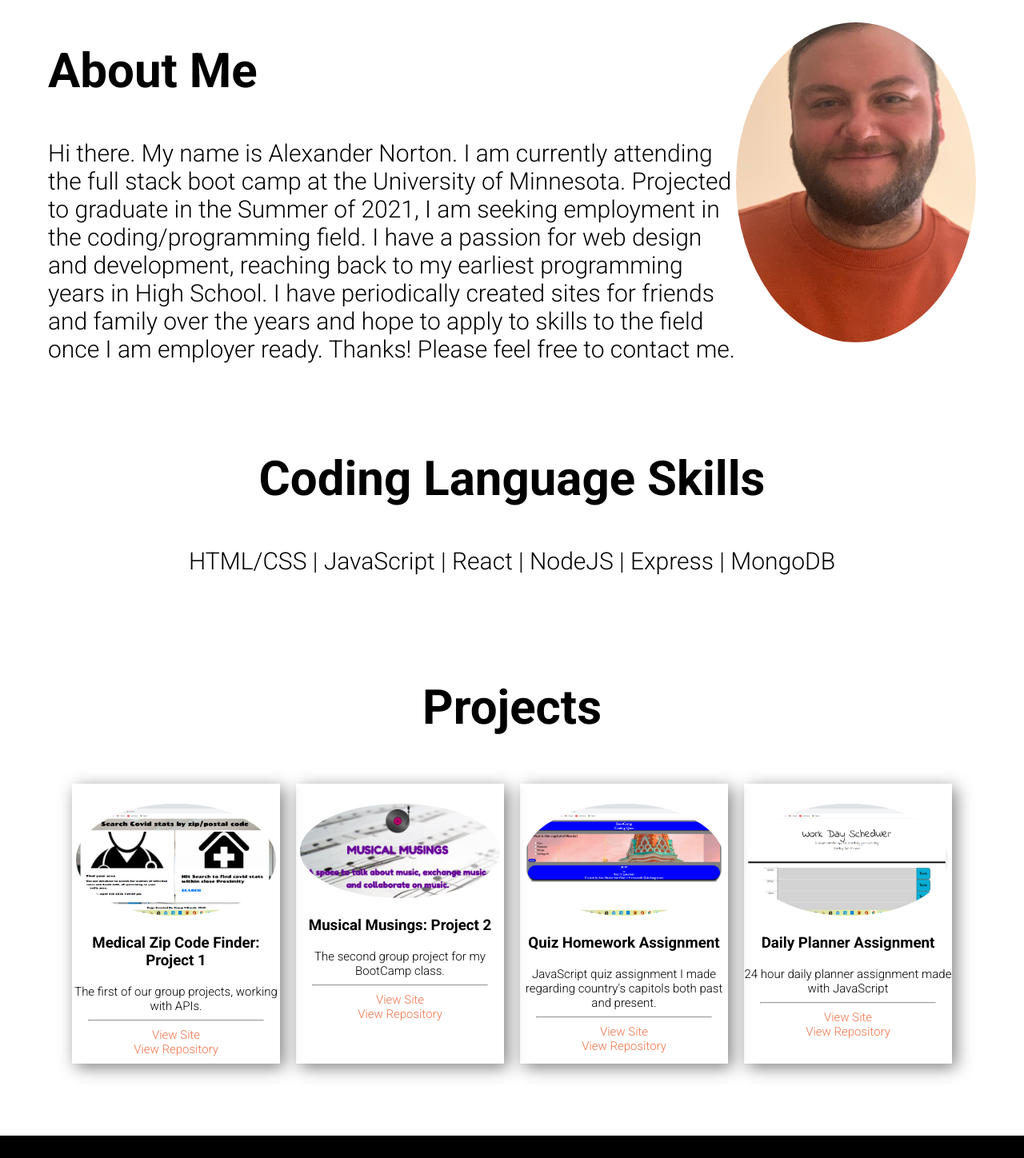
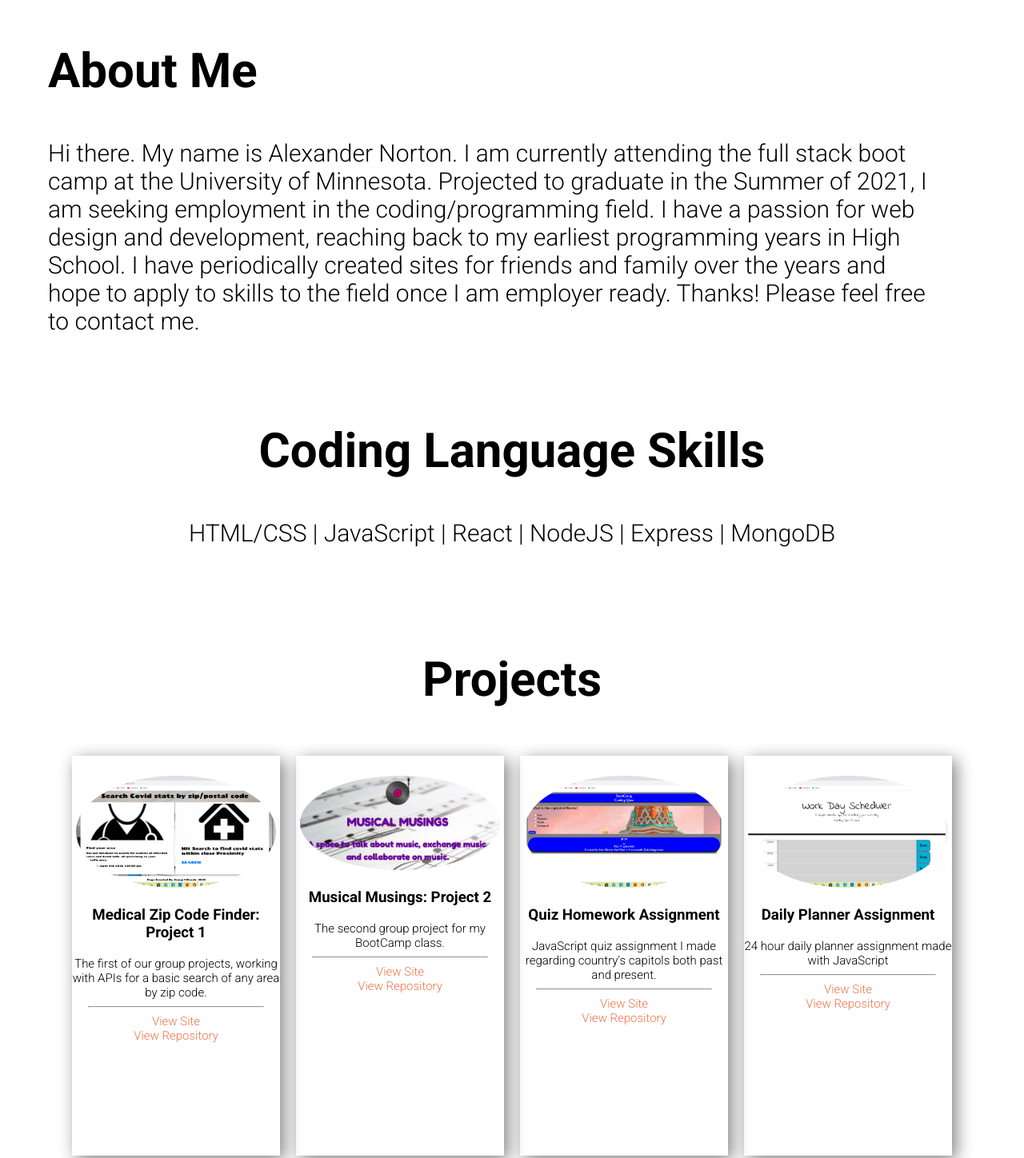
Before and after one commit to atn362/updated-portfolio, a plain HTML site: page index.html in a window 1280 px wide. Shown: the part 857-2305 px from the top of the page at 80% size. Drawn offline with Linux system fonts and the light colour scheme.

Commit message:
updated cards for portfolio submission

```diff
--- a/assets/styles.css
+++ b/assets/styles.css
@@ -149,7 +149,7 @@ p {
 
 .project-card {
   width: 300px;
-  height: 350px;
+  height: 500px;
   box-shadow: 5px 5px 20px gray;
   margin: 10px;
 }
--- a/index.html
+++ b/index.html
@@ -11,7 +11,7 @@
     <link
         href="https://fonts.googleapis.com/css2?family=Roboto:ital,wght@0,300;0,400;0,500;0,700;0,900;1,300;1,400;1,500;1,700;1,900&display=swap"
         rel="stylesheet">
-
+    <script src="https://platform.linkedin.com/badges/js/profile.js" async defer type="text/javascript"></script>
     <title>Alex Norton Portfolio</title>
 </head>
 
@@ -65,13 +65,20 @@
         <br>
 
         <div class="headshot-container">
-            <img class="headshot" src="./images/IMG_5433.jpeg" alt="Alex Norton Headshot" />
+            <!-- <img class="headshot" src="./images/IMG_5433.jpeg" alt="Alex Norton Headshot" /> -->
+            <div class="badge-base LI-profile-badge" data-locale="en_US" data-size="medium" data-theme="dark"
+                data-type="VERTICAL" data-vanity="alex-norton-530aa2a8" data-version="v1"><a
+                    class="badge-base__link LI-simple-link"
+                    href="https://www.linkedin.com/in/alex-norton-530aa2a8?trk=profile-badge">Alex Norton</a></div>
+
+
         </div>
     </section>
     <div class="skills">
         <h2>Coding Language Skills</h2>
         <p>HTML/CSS | JavaScript | React | NodeJS | Express | MongoDB</p>
     </div>
+
     <section class="sub-section-alternative" id="projects">
         <h2>Projects</h2>
 
@@ -80,7 +87,8 @@
             <div class="project-card">
                 <img class="project-image" src="./images/project1.png" alt="Group Project Pic">
                 <h3>Medical Zip Code Finder: Project 1</h3>
-                <p class="subtext">The first of our group projects, working with APIs.</p>
+                <p class="subtext">The first of our group projects, working with APIs for a basic search of any area by
+                    zip code.</p>
                 <hr />
                 <p class="subtext"><a class="project-link" href="https://mahamedsaid95.github.io/ourfirstproject/"
                         target="_blank">View
```
